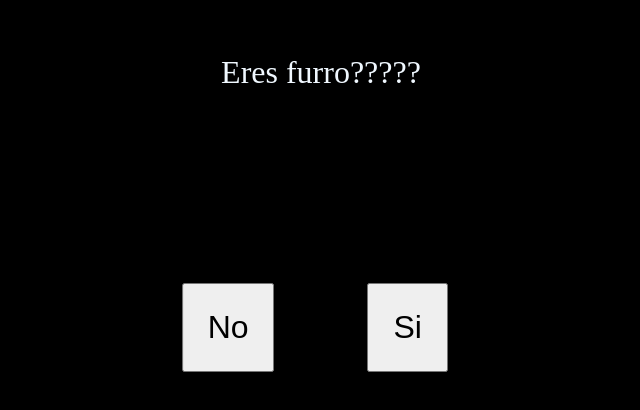
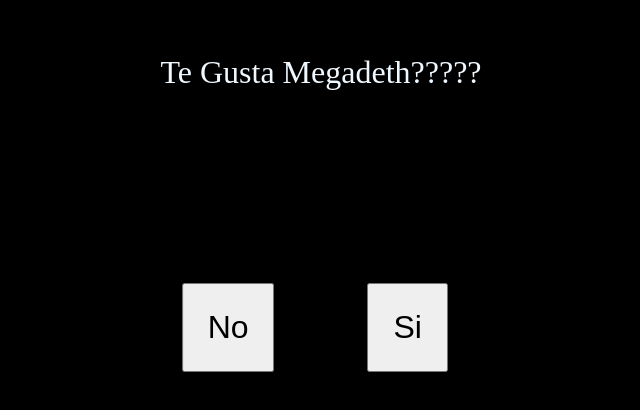
Before and after one commit to namex666x/Metallica, a plain HTML site: page index.html in a window 1280 px wide. Shown: the part 138-548 px from the top of the page, without its empty margins (319-959 px from the left). Drawn offline with Linux system fonts and the light colour scheme.

Commit message:
Update index.html

```diff
--- a/index.html
+++ b/index.html
@@ -3,12 +3,12 @@
 <head>
     <meta charset="UTF-8">
     <meta name="viewport" content="width=device-width, initial-scale=1.0">
-    <title>Furro?</title>
+    <title>Metallica True</title>
     <link rel="stylesheet" href="sttyle.css">
 </head>
 <body>
     <div class="co">
-        <p style=" color: aliceblue;">Eres furro?????</p>
+        <p style=" color: aliceblue;">Te Gusta Megadeth?????</p>
         <button id="yesBtn">No</button>
         <button id="noBtn">Si</button>
     </div>
```
